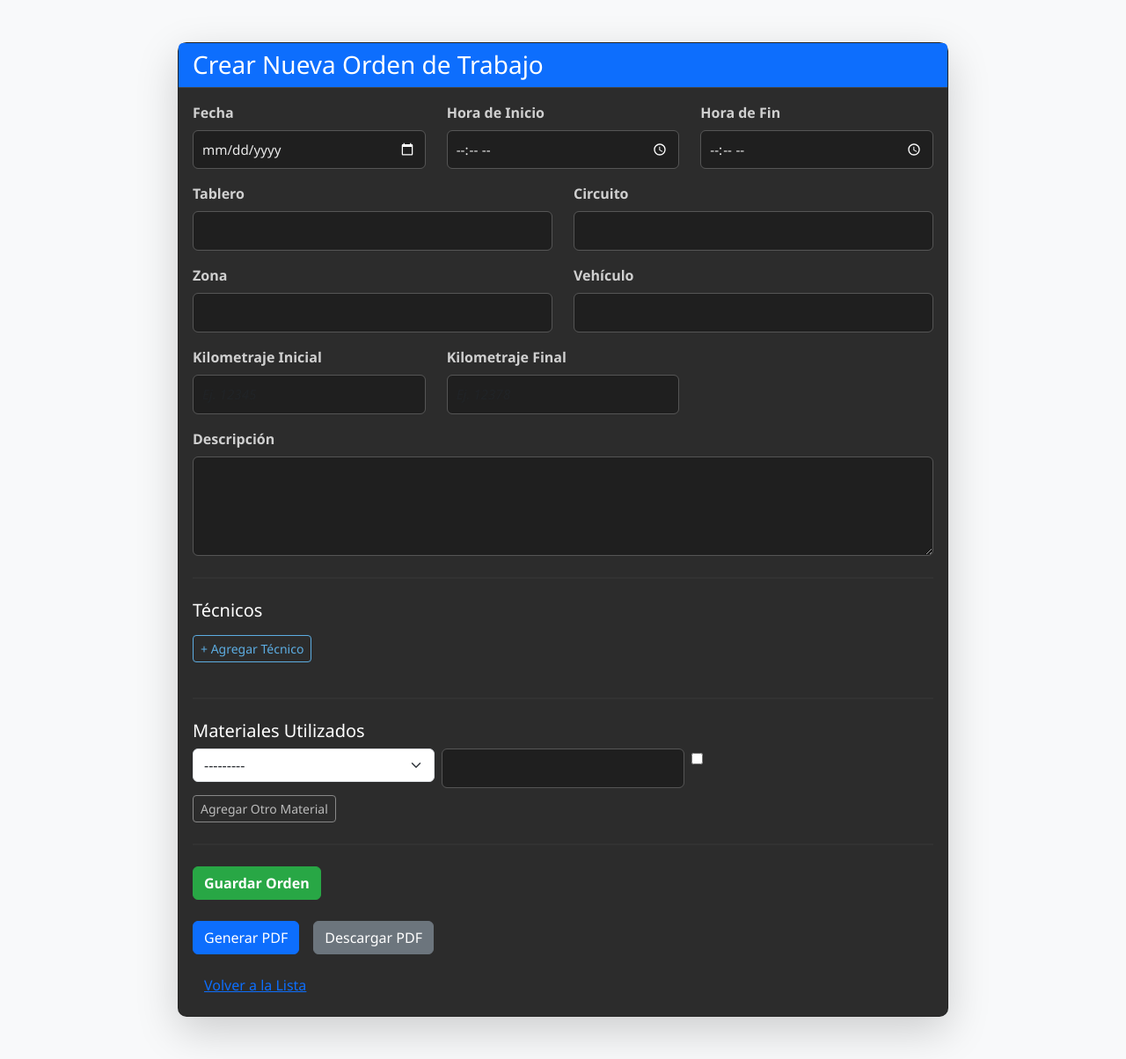
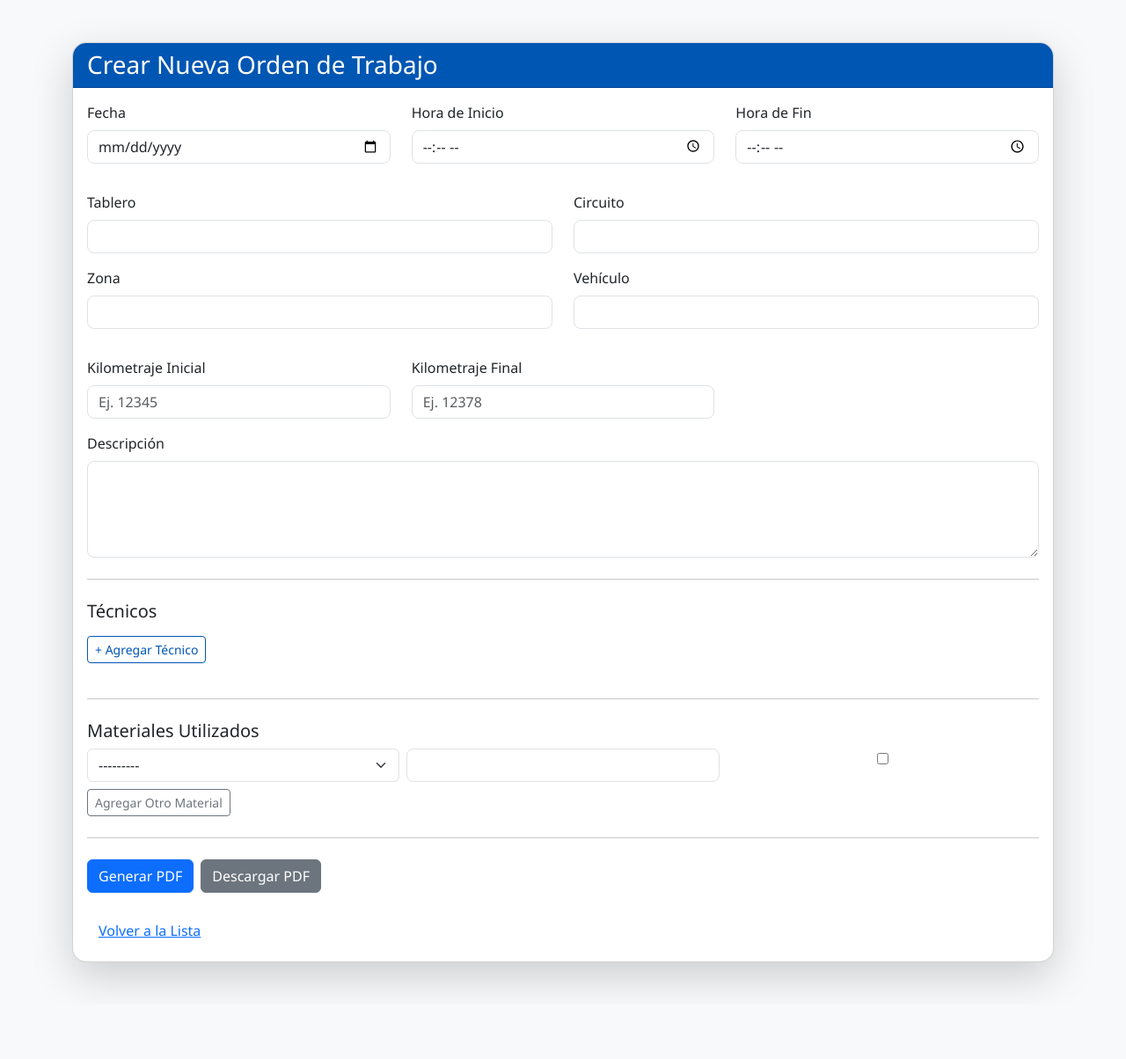
Before and after one commit to omargonza/sistema, a Django app: page /ordenes/nueva/ in a window 1280 px wide. Shown: the whole page at 88% size. After the commit the page ends 1123 px from the top, so only its background shows below. Run offline with Django 5.2, Linux system fonts and the light colour scheme; the visitor is signed in with stand-in values (Sample User, id 1); data that the repository does not hold is empty.

Commit message:
Ajuste en el views

```diff
--- a/ordenes_trabajo/templates/ordenes_trabajo/crear_orden.html
+++ b/ordenes_trabajo/templates/ordenes_trabajo/crear_orden.html
@@ -4,18 +4,26 @@
 <html lang="es">
   <head>
     <meta charset="UTF-8" />
-    <meta name="mobile-web-app-capable" content="yes">
+    <meta name="mobile-web-app-capable" content="yes" />
     <meta name="viewport" content="width=device-width, initial-scale=1.0" />
-    <meta name="description" content="Crear una nueva orden de trabajo para gestionar tareas y recursos.">
-    <meta name="theme-color" content="#0a0a0a">
+    <meta
+      name="description"
+      content="Crear una nueva orden de trabajo para gestionar tareas y recursos."
+    />
+    <meta name="theme-color" content="#0a0a0a" />
     <title>Crear Nueva Orden</title>
     <link
       href="https://cdn.jsdelivr.net/npm/bootstrap@5.3.2/dist/css/bootstrap.min.css"
       rel="stylesheet"
     />
     <link rel="stylesheet" href="{% static 'css/style.css' %}?v=2" />
-     <link rel="manifest" href="{% static 'manifest.json' %}">
-     <link rel="icon" type="image/png" sizes="192x192" href="{% static 'icons/icon-192.png' %}">
+    <link rel="manifest" href="{% static 'manifest.json' %}" />
+    <link
+      rel="icon"
+      type="image/png"
+      sizes="192x192"
+      href="{% static 'icons/icon-192.png' %}"
+    />
   </head>
 
   <body class="bg-light">
@@ -28,8 +36,8 @@
           <form method="post" novalidate>
             {% csrf_token %}
 
-            <div class="row">
-              <div class="col-md-4 mb-3">
+            <div class="row gy-3">
+              <div class="col-12 col-md-4">
                 <label
                   for="{{ orden_form.fecha.id_for_label }}"
                   class="form-label"
@@ -37,7 +45,7 @@
                 >
                 {{ orden_form.fecha }}
               </div>
-              <div class="col-md-4 mb-3">
+              <div class="col-12 col-md-4">
                 <label
                   for="{{ orden_form.horaInicio.id_for_label }}"
                   class="form-label"
@@ -45,7 +53,7 @@
                 >
                 {{ orden_form.horaInicio }}
               </div>
-              <div class="col-md-4 mb-3">
+              <div class="col-12 col-md-4">
                 <label
                   for="{{ orden_form.horaFin.id_for_label }}"
                   class="form-label"
@@ -55,8 +63,8 @@
               </div>
             </div>
 
-            <div class="row">
-              <div class="col-md-6 mb-3">
+            <div class="row gy-3 mt-3">
+              <div class="col-12 col-md-6">
                 <label
                   for="{{ orden_form.tablero.id_for_label }}"
                   class="form-label"
@@ -64,7 +72,7 @@
                 >
                 {{ orden_form.tablero }}
               </div>
-              <div class="col-md-6 mb-3">
+              <div class="col-12 col-md-6">
                 <label
                   for="{{ orden_form.circuito.id_for_label }}"
                   class="form-label"
@@ -72,7 +80,7 @@
                 >
                 {{ orden_form.circuito }}
               </div>
-                <div class="col-md-6 mb-3">
+              <div class="col-12 col-md-6">
                 <label
                   for="{{ orden_form.zona.id_for_label }}"
                   class="form-label"
@@ -80,7 +88,7 @@
                 >
                 {{ orden_form.zona }}
               </div>
-                <div class="col-md-6 mb-3">
+              <div class="col-12 col-md-6">
                 <label
                   for="{{ orden_form.vehiculo.id_for_label }}"
                   class="form-label"
@@ -89,8 +97,9 @@
                 {{ orden_form.vehiculo }}
               </div>
             </div>
-            <div class="row">
-              <div class="col-md-4 mb-3">
+
+            <div class="row gy-3 mt-3">
+              <div class="col-12 col-md-4">
                 <label
                   for="{{ orden_form.kmInicial.id_for_label }}"
                   class="form-label"
@@ -98,7 +107,7 @@
                 >
                 {{ orden_form.kmInicial }}
               </div>
-              <div class="col-md-4 mb-3">
+              <div class="col-12 col-md-4">
                 <label
                   for="{{ orden_form.kmFinal.id_for_label }}"
                   class="form-label"
@@ -108,7 +117,7 @@
               </div>
             </div>
 
-            <div class="mb-3">
+            <div class="mb-3 mt-3">
               <label
                 for="{{ orden_form.descripcion.id_for_label }}"
                 class="form-label"
@@ -120,7 +129,7 @@
             <hr class="my-4" />
 
             <h5 class="mb-3">Técnicos</h5>
-            <div id="tecnicos-container"></div>
+            <div id="tecnicos-container" class="mb-2"></div>
             <button
               type="button"
               class="btn btn-outline-primary btn-sm mb-3"
@@ -134,12 +143,6 @@
             <h5>Materiales Utilizados</h5>
             {{ material_formset.management_form }}
             <div id="material-forms">
-              <tr>
-                <td>{{ form.material }}</td>
-                <td>{{ form.cantidad }}</td>
-                <td><span class="unidad-material"></span></td>
-              </tr>
-
               {% for form in material_formset %}
               <div class="row g-2 mb-2 material-form">
                 {% for field in form.visible_fields %}
@@ -167,8 +170,8 @@
             </div>
 
             <hr class="my-4" />
-            <button type="submit" class="btn btn-success">Guardar Orden</button>
-            <div class="d-flex gap-3 mt-4">
+
+            <div class="d-grid gap-2 d-md-flex justify-content-md-start mb-3">
               <button
                 type="submit"
                 name="action"
@@ -186,7 +189,7 @@
               </button>
             </div>
 
-            <a href="{% url 'lista_ordenes' %}" class="btn btn-link mt-3"
+            <a href="{% url 'lista_ordenes' %}" class="btn btn-link mt-2"
               >Volver a la Lista</a
             >
           </form>
--- a/static/css/style.css
+++ b/static/css/style.css
@@ -1,135 +1,69 @@
+/* Estilo base */
 body {
+  background-color: #f8f9fa;
   font-family: 'Segoe UI', Tahoma, Geneva, Verdana, sans-serif;
-  background-color: #1e1e1e;
-  color: #f1f1f1;
 }
 
-.container {
-  max-width: 900px;
+/* Card del formulario */
+.card {
+  border-radius: 16px;
+  overflow: hidden;
 }
 
-.card {
-  border-radius: 10px;
-  background-color: #2c2c2c;
-  color: #f1f1f1;
-  box-shadow: 0 0 20px rgba(0, 0, 0, 0.6);
+/* Cabecera con color primario */
+.card-header.bg-primary {
+  background-color: #0056b3 !important;
 }
 
-.card-header {
-  background-color: #3a3a3a;
-  color: #f1f1f1;
-  border-top-left-radius: 10px;
-  border-top-right-radius: 10px;
-  border-bottom: 1px solid #444;
+/* Sombras suaves */
+.shadow-lg {
+  box-shadow: 0 0.5rem 1rem rgba(0, 0, 0, 0.15);
 }
 
-.form-label {
-  font-weight: 600;
-  color: #d0d0d0;
-}
-
-.form-control {
-  background-color: #1f1f1f;
-  color: #eaeaea;
-  border: 1px solid #555;
-  border-radius: 6px;
-  transition: all 0.3s ease;
-  padding: 10px;
-  font-size: 0.95rem;
-}
-
-.form-control:focus {
-  border-color: #5dade2;
-  box-shadow: 0 0 10px rgba(93, 173, 226, 0.5);
-  background-color: #252525;
-  color: #ffffff;
-}
-
-input[type="date"]::-webkit-calendar-picker-indicator,
-input[type="time"]::-webkit-calendar-picker-indicator {
-  filter: invert(1);
-}
-
-textarea.form-control {
-  resize: vertical;
-  min-height: 100px;
-}
-
+/* Botones personalizados */
 .btn-outline-primary {
-  color: #5dade2;
-  border-color: #5dade2;
-  background-color: transparent;
-  transition: all 0.3s ease;
+  border-color: #0056b3;
+  color: #0056b3;
 }
 
 .btn-outline-primary:hover {
-  background-color: #5dade2;
-  color: #1e1e1e;
-}
-
-.btn-outline-secondary {
-  color: #bbbbbb;
-  border-color: #888;
-  background-color: transparent;
-  transition: all 0.3s ease;
+  background-color: #0056b3;
+  color: white;
 }
 
 .btn-outline-secondary:hover {
-  background-color: #888;
-  color: #1e1e1e;
+  background-color: #6c757d;
+  color: white;
 }
 
-.btn-success {
-  background-color: #28a745;
-  border-color: #28a745;
-  font-weight: 600;
-  color: white;
-  transition: all 0.3s ease;
+/* Ajustes para inputs y selects */
+input.form-control,
+select.form-control,
+textarea.form-control {
+  border-radius: 8px;
 }
 
-.btn-success:hover {
-  background-color: #218838;
-  border-color: #1e7e34;
+/* Responsive: Evita desbordes */
+@media (max-width: 576px) {
+  .btn {
+    width: 100%;
+  }
+
+  .d-md-flex {
+    flex-direction: column !important;
+  }
+
+  .justify-content-md-start {
+    justify-content: center !important;
+  }
 }
 
-hr.my-4 {
-  border-top: 2px solid #444;
+/* Técnicos y Materiales */
+.material-form input,
+.material-form select {
+  width: 100%;
 }
 
-h3, h5 {
-  color: #ffffff;
+#tecnicos-container .form-control {
+  margin-bottom: 0.5rem;
 }
-
-/* Bordes suaves para campos */
-.form-group, .form-control {
-  box-shadow: none;
-}
-
-input::placeholder, textarea::placeholder {
-  color: #999;
-  font-style: italic;
-}
-.btn-success {
-  background-color: #28a745;
-  border-color: #28a745;
-  font-weight: 600;
-  color: white;
-  transition: all 0.3s ease;
-  box-shadow: 0 0 0 rgba(40, 167, 69, 0); /* sin sombra por defecto */
-}
-
-.btn-success:hover {
-  background-color: #218838;
-  border-color: #1e7e34;
-  box-shadow: 0 0 12px rgba(40, 167, 69, 0.6), 0 0 24px rgba(40, 167, 69, 0.4);
-  animation: pulse-glow 1s infinite alternate;
-}
-
-@keyframes pulse-glow {
-  0% {
-    box-shadow: 0 0 12px rgba(40, 167, 69, 0.6), 0 0 24px rgba(40, 167, 69, 0.4);
-  }
-  100% {
-    box-shadow: 0 0 20px rgba(40, 167, 69, 0.9), 0 0 35px rgba(40, 167, 69, 0.6);
-  }
-}
```
